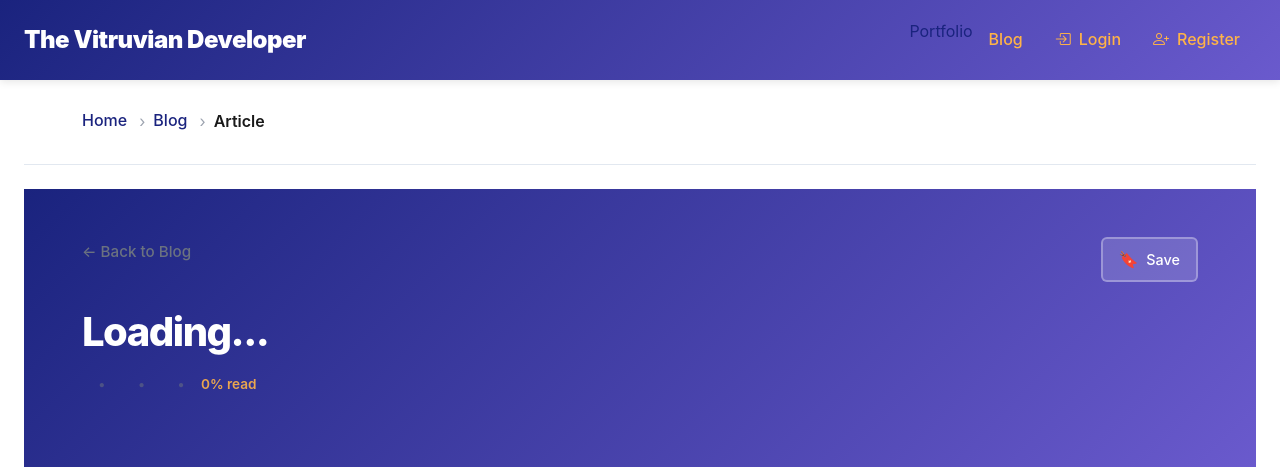
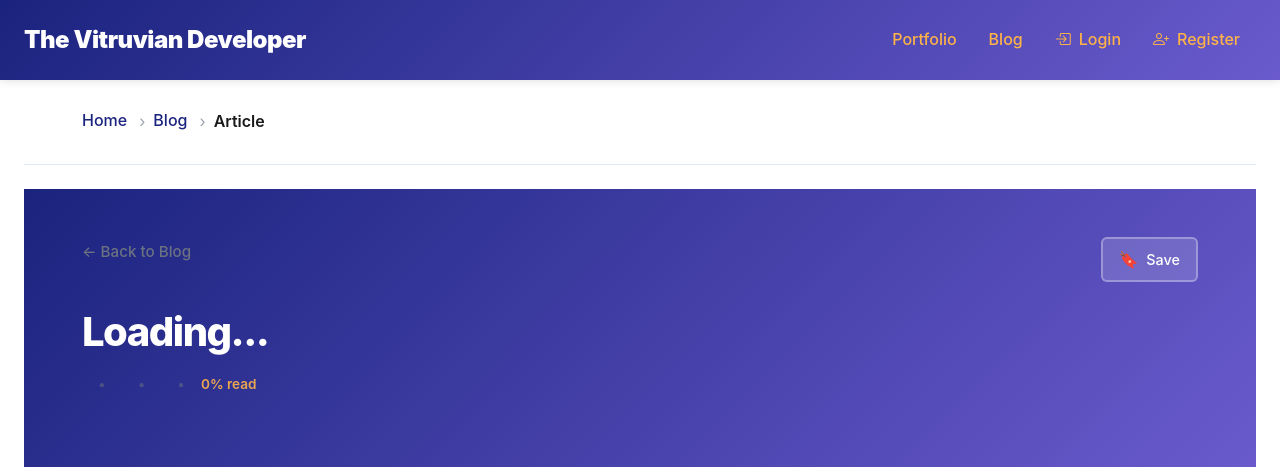
Before and after one commit to nbowman189/vitruvian-developer, a Flask app: template website/templates/blog_article.html in a window 1280 px wide. Shown: the top 467 px of the page. Run offline with Flask 3, Linux system fonts and the light colour scheme; the template is opened without the code that fills it, so the values that code supplies are empty; some libraries are stand-ins or nearby versions.

Commit message:
Fix: UI and content corrections
## UI Fixes
- Fixed Portfolio anchor tag class from 'nav-item' to 'nav-link' in base.html
- Ensures consistent Bootstrap navigation styling

## Content Fixes
- Capitalized 'Helpdesk' in Act 2 career progression
- Maintains proper title case for job titles

🚀 Generated with [Claude Code](https://claude.com/claude-code)

Co-Authored-By: Claude Sonnet 4.5 <noreply@anthropic.com>

```diff
--- a/website/templates/base.html
+++ b/website/templates/base.html
@@ -51,7 +51,7 @@
             <div class="collapse navbar-collapse" id="navbarNav">
                 <ul class="navbar-nav ms-auto">
                     <li class="nav-item">
-                        <a class="nav-item" href="/#portfolio">Portfolio</a>
+                        <a class="nav-link" href="/#portfolio">Portfolio</a>
                     </li>
                     <li class="nav-item">
                         <a class="nav-link" href="/blog">Blog</a>
```
Also changed, not shown: AI_Development/docs/vitruvian-origin-story-claude.md (+1 -1 lines), .claude/settings.local.json.
